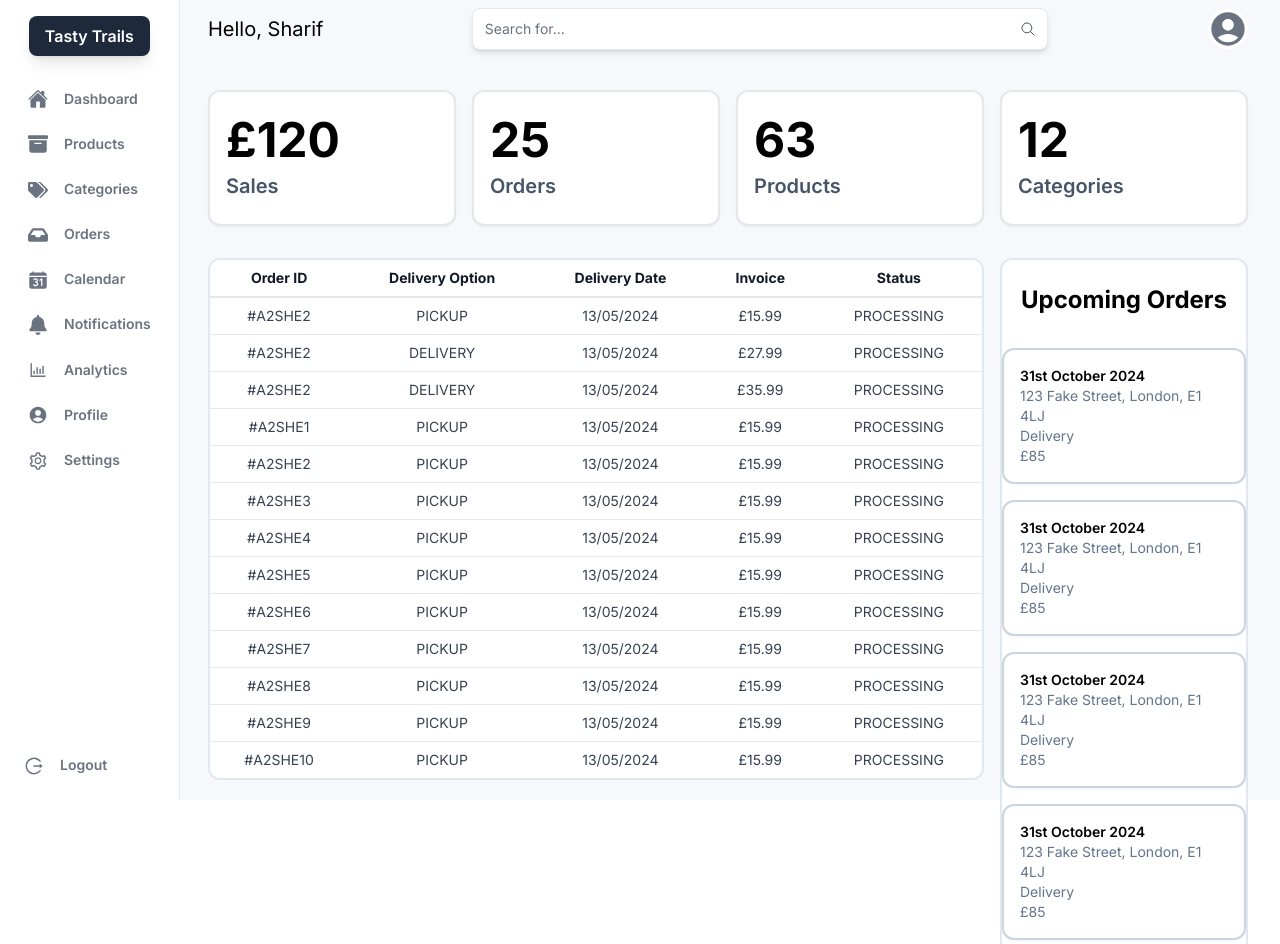
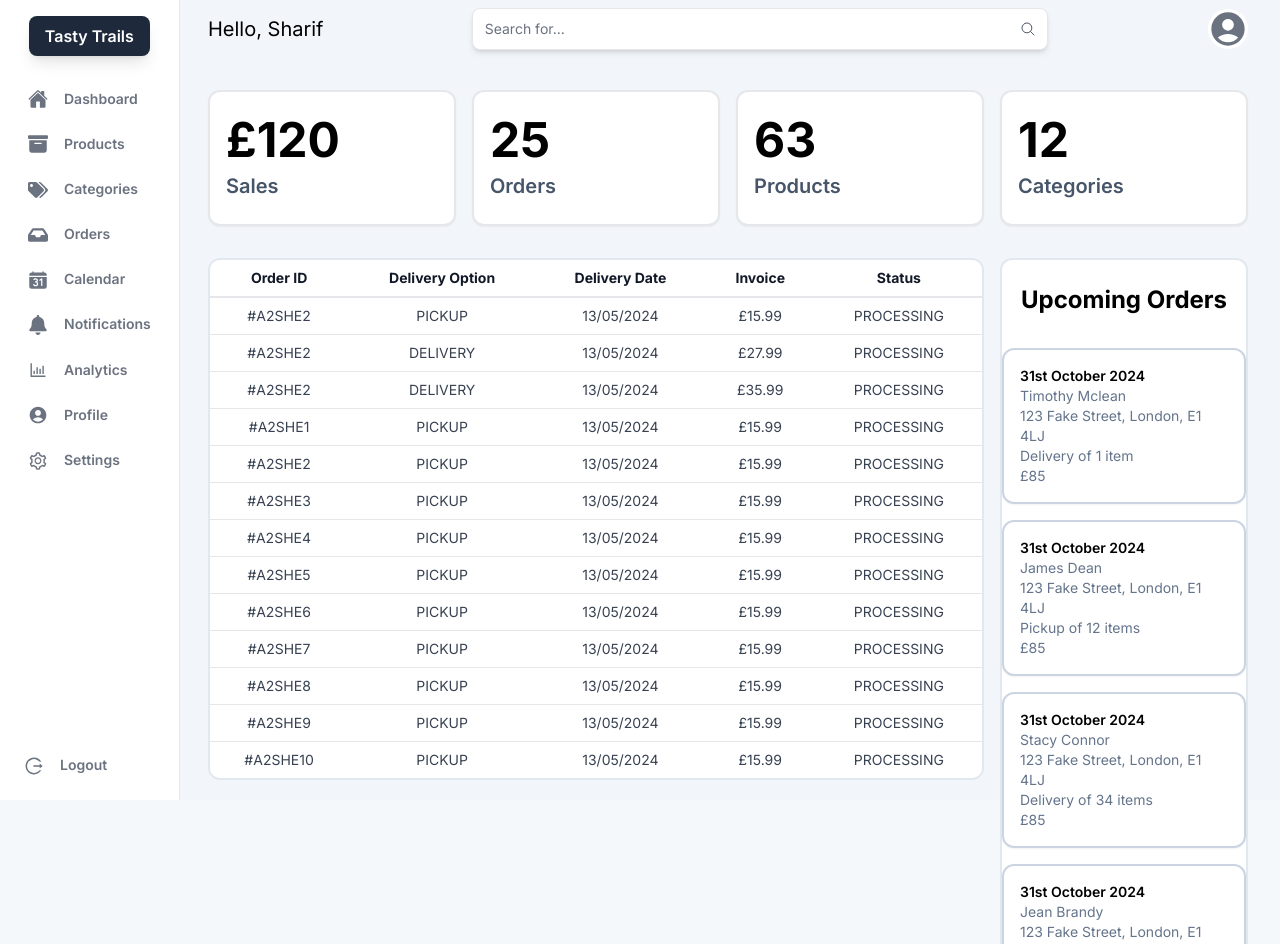
Before and after one commit to sharif2315/tasty-trails-ui, a Next.js app: page /admin in a window 1280 px wide. Shown: the top 944 px of the page. Built offline with nearby package versions, Linux system fonts and the light colour scheme.

Commit message:
upcoming orders wip

```diff
--- a/app/globals.css
+++ b/app/globals.css
@@ -1,3 +1,7 @@
 @tailwind base;
 @tailwind components;
 @tailwind utilities;
+
+body {
+    background-color: rgb(241 245 249 / 0.65);
+}
--- a/components/OrdersCard.tsx
+++ b/components/OrdersCard.tsx
@@ -7,17 +7,21 @@ import React from "react";
 // fields: imgUrl, name, quantitySold, totalSales
 
 interface CardItemProps {
+    customerName: string;
+    orderItems: number;
     deliveryDate: string; // includes pickup order as well, rename??
     deliveryOption: string // use DeliveryOption type/enum
     address?: string; // address to drop off order
     invoice: number;
 }
-const CardItem: React.FC<CardItemProps> = ({ deliveryOption,deliveryDate, address, invoice }) => {
+const CardItem: React.FC<CardItemProps> = ({ orderItems, customerName ,deliveryOption,deliveryDate, address, invoice }) => {
     return (
         <div className="border-2 border-slate-300 rounded-xl p-4 shadow-sm hover:cursor-pointer hover:bg-slate-100/65">
-            <h1 className="text-sm font-semibold">{ deliveryDate }</h1>
+            <p className="text-sm font-semibold">{ deliveryDate }</p>
+            <p className="text-sm text-slate-500">{ customerName }</p>
             <p className="text-sm text-slate-500">{ address }</p>
-            <p className="text-sm text-slate-500">{ deliveryOption }</p>
+            {/* <p className="text-sm text-slate-500">{ deliveryOption }</p> */}
+            <p className="text-sm text-slate-500">{ deliveryOption } of { orderItems } item{orderItems !== 1 ? 's' : ''}</p>
             <p className="text-sm text-slate-500">£{ invoice }</p>
         </div>
     )
@@ -31,30 +35,40 @@ const OrdersCard = () => {
 
             <div className="grid gap-4">
                 <CardItem
+                    orderItems={1}
+                    customerName="Timothy Mclean"
                     deliveryDate="31st October 2024"
                     deliveryOption="Delivery"
                     address="123 Fake Street, London, E1 4LJ"
                     invoice={85}
                 />
                 <CardItem
+                    orderItems={12}
+                    customerName="James Dean"
+                    deliveryDate="31st October 2024"
+                    deliveryOption="Pickup"
+                    address="123 Fake Street, London, E1 4LJ"
+                    invoice={85}
+                />
+                <CardItem
+                    orderItems={34}
+                    customerName="Stacy Connor"
                     deliveryDate="31st October 2024"
                     deliveryOption="Delivery"
                     address="123 Fake Street, London, E1 4LJ"
                     invoice={85}
                 />
                 <CardItem
+                    orderItems={25}
+                    customerName="Jean Brandy"
                     deliveryDate="31st October 2024"
-                    deliveryOption="Delivery"
+                    deliveryOption="Pickup"
                     address="123 Fake Street, London, E1 4LJ"
                     invoice={85}
                 />
                 <CardItem
-                    deliveryDate="31st October 2024"
-                    deliveryOption="Delivery"
-                    address="123 Fake Street, London, E1 4LJ"
-                    invoice={85}
-                />
-                <CardItem
+                    orderItems={19}
+                    customerName="Beth Jetts"
                     deliveryDate="31st October 2024"
                     deliveryOption="Delivery"
                     address="123 Fake Street, London, E1 4LJ"
```
